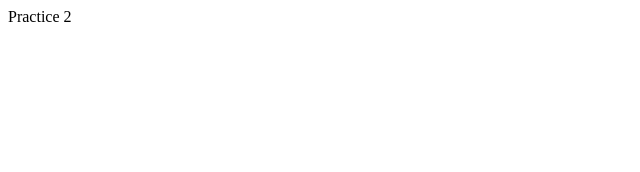
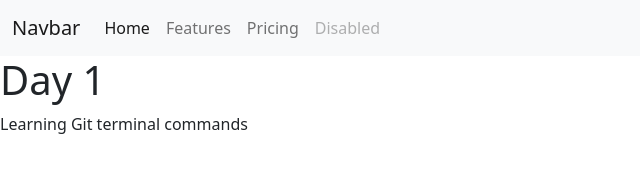
Before and after one commit to ImJaycee/practice2, a plain HTML site: page index.html in a window 1280 px wide. Shown: the whole page, without its empty margins (0-640 px from the left). Drawn offline with nearby package versions, Linux system fonts and the light colour scheme.

Commit message:
Update index.html
Add header/Navbar on the page

```diff
--- a/index.html
+++ b/index.html
@@ -1,3 +1,37 @@
+<!DOCTYPE html>
+<html lang="en">
+<head>
+    <meta charset="UTF-8">
+    <meta name="viewport" content="width=device-width, initial-scale=1.0">
+    <title>Practice Git</title>
+    <link href="https://cdn.jsdelivr.net/npm/bootstrap@5.0.2/dist/css/bootstrap.min.css" rel="stylesheet" integrity="sha384-EVSTQN3/azprG1Anm3QDgpJLIm9Nao0Yz1ztcQTwFspd3yD65VohhpuuCOmLASjC" crossorigin="anonymous">
+</head>
+<header>
+    <nav class="navbar navbar-expand-lg navbar-light bg-light">
+        <div class="container-fluid">
+          <a class="navbar-brand" href="#">Navbar</a>
+          <button class="navbar-toggler" type="button" data-bs-toggle="collapse" data-bs-target="#navbarNavAltMarkup" aria-controls="navbarNavAltMarkup" aria-expanded="false" aria-label="Toggle navigation">
+            <span class="navbar-toggler-icon"></span>
+          </button>
+          <div class="collapse navbar-collapse" id="navbarNavAltMarkup">
+            <div class="navbar-nav">
+              <a class="nav-link active" aria-current="page" href="#">Home</a>
+              <a class="nav-link" href="#">Features</a>
+              <a class="nav-link" href="#">Pricing</a>
+              <a class="nav-link disabled" href="#" tabindex="-1" aria-disabled="true">Disabled</a>
+            </div>
+          </div>
+        </div>
+      </nav>
+</header>
+<body>
+
 <div>
-    Practice 2
+    <h1>Day 1</h1>
+    <p>Learning Git terminal commands</p>
 </div>
+
+<script src="https://cdn.jsdelivr.net/npm/@popperjs/core@2.9.2/dist/umd/popper.min.js" integrity="sha384-IQsoLXl5PILFhosVNubq5LC7Qb9DXgDA9i+tQ8Zj3iwWAwPtgFTxbJ8NT4GN1R8p" crossorigin="anonymous"></script>
+<script src="https://cdn.jsdelivr.net/npm/bootstrap@5.0.2/dist/js/bootstrap.min.js" integrity="sha384-cVKIPhGWiC2Al4u+LWgxfKTRIcfu0JTxR+EQDz/bgldoEyl4H0zUF0QKbrJ0EcQF" crossorigin="anonymous"></script>
+</body>
+</html>
```
